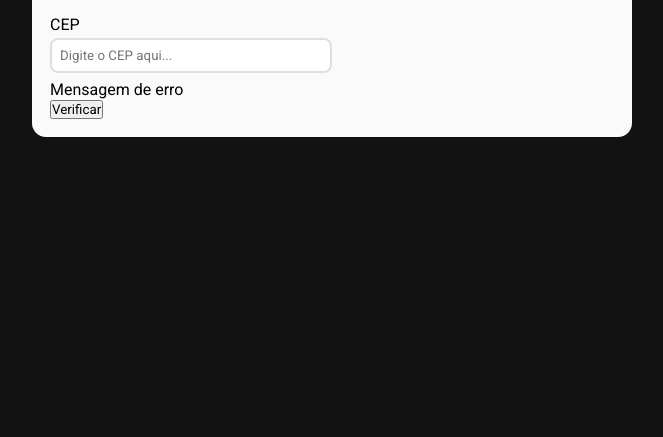
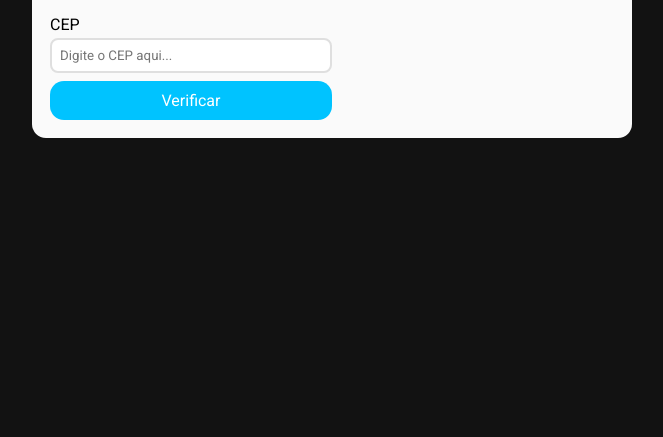
Before and after one commit to EliasNetoDev/Cep-Express, a website: page pages/index.html in a window 1280 px wide. Shown: the part 363-800 px from the top of the page, without its empty margins (308-971 px from the left). Drawn offline with Linux system fonts and the light colour scheme.

Commit message:
style(ui): estiliza botão e realiza ajuste no corpo do forumlário

```diff
--- a/css/form.css
+++ b/css/form.css
@@ -39,7 +39,6 @@ body{
 
 .form-content{
     margin-bottom: 8px;
-    padding-bottom: 18px;
     position: relative;
 }
 
@@ -56,11 +55,13 @@ body{
     border: 2px solid #dfdfdf;
 }
 
-.form-content a{
-    position: absolute;
-    bottom: -8px;
+.form button{
+    background-color: #00c3ff;
+    color: #fff;
+    width: 50%;
+    border-radius: 14px;
+    padding: 10px;
+    border: 0;
+    font-size: 16px;
+    cursor: pointer;
 }
-
-h2{
-    color: #ffff;
-}
--- a/pages/index.html
+++ b/pages/index.html
@@ -26,7 +26,6 @@
                 pattern="\d{5}-\d{3}"
                 required
                 />
-                <a>Mensagem de erro</a>
             </div>
 
             <button type="submit">Verificar</button>
```
